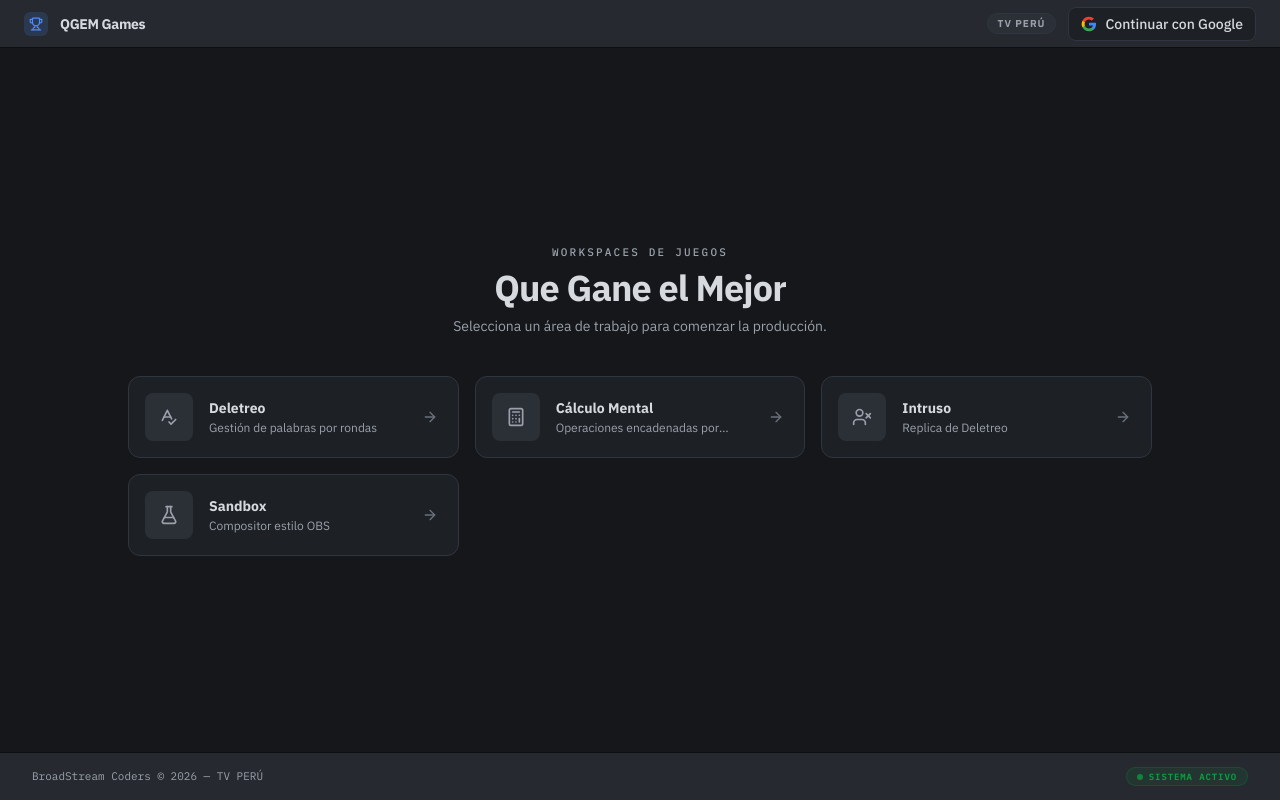
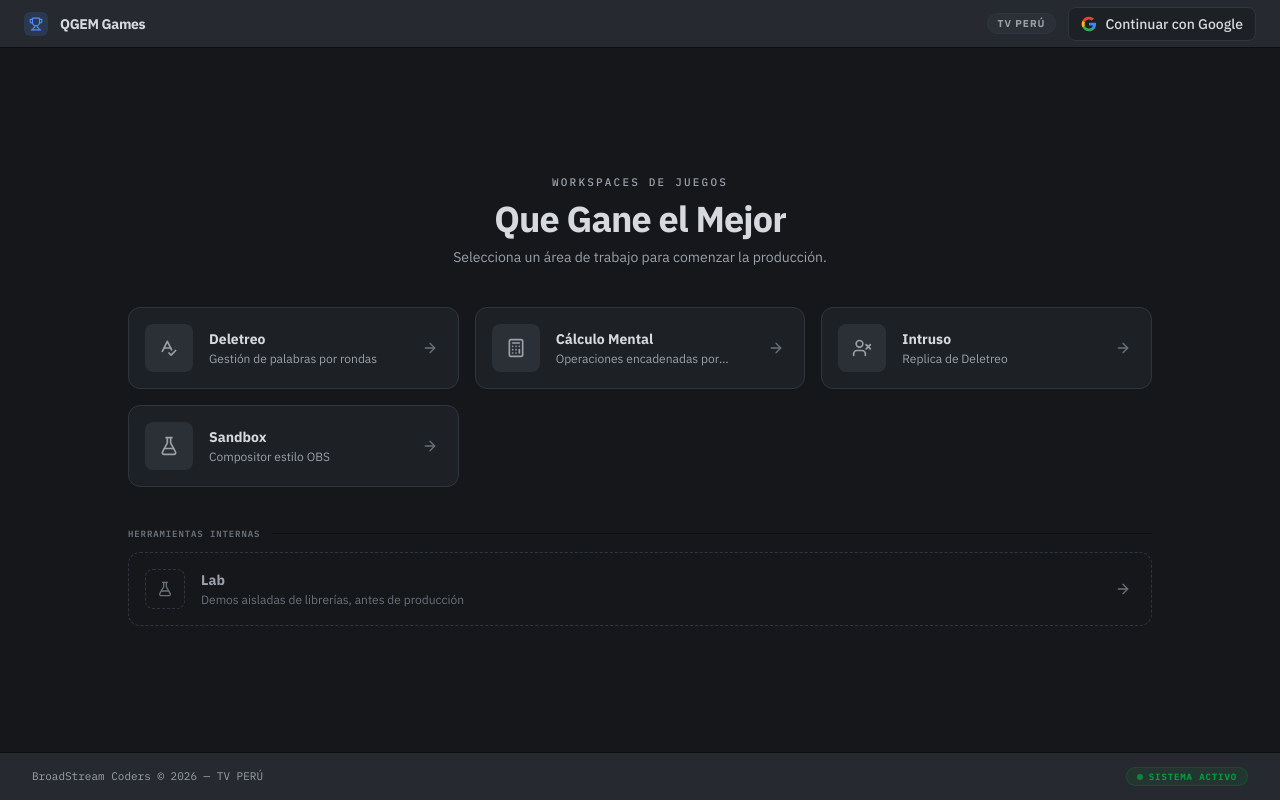
Before and after one commit to BroadStream-Coders/TvPeru-QGEM-Games, a Next.js app: page / in a window 1280 px wide. Built offline with nearby package versions, Linux system fonts and the light colour scheme; no server answers.

Commit message:
feat(page): add internal tools section with Lab link for isolated library demos, enhancing navigation and user experience

```diff
--- a/src/app/page.tsx
+++ b/src/app/page.tsx
@@ -98,6 +98,35 @@ export default function Home() {
               </Link>
             ))}
           </div>
+
+          {/* Herramientas internas — separadas de los juegos */}
+          <div className="space-y-3">
+            <div className="flex items-center gap-3">
+              <span className="text-3xs font-mono font-bold text-faint uppercase tracking-widest">
+                Herramientas internas
+              </span>
+              <div className="h-px flex-1 bg-edge" />
+            </div>
+            <Link
+              href="/lab"
+              className="group flex items-center gap-4 rounded-xl border border-dashed border-line bg-transparent p-4 transition-all hover:border-acc/40 hover:bg-panel/50"
+            >
+              <div className="flex h-10 w-10 shrink-0 items-center justify-center rounded-lg border border-dashed border-line text-faint group-hover:border-acc/40 group-hover:text-acc transition-colors">
+                <FlaskConical className="h-4 w-4" />
+              </div>
+              <div className="flex-1 min-w-0">
+                <p className="text-sm font-bold text-dim group-hover:text-ink truncate">
+                  Lab
+                </p>
+                <p className="mt-0.5 text-xs text-faint line-clamp-1">
+                  Demos aisladas de librerías, antes de producción
+                </p>
+              </div>
+              <div className="text-faint transition-all group-hover:text-acc group-hover:translate-x-0.5 pr-1">
+                <ArrowRight className="h-4 w-4" />
+              </div>
+            </Link>
+          </div>
         </div>
       </main>
 
```
